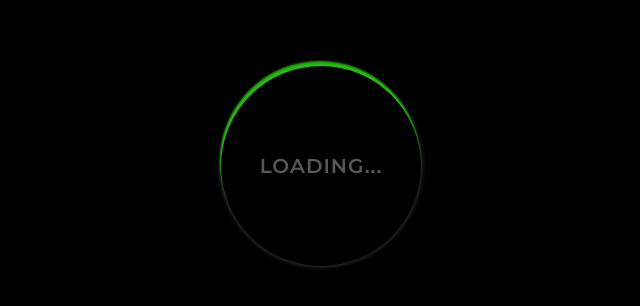
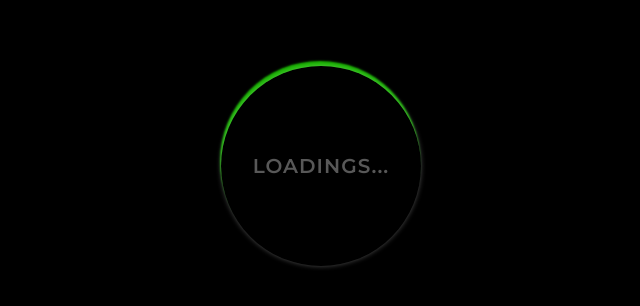
Before and after one commit to mohamedfer/LoadingPage, a plain HTML site: page index.html in a window 1280 px wide. Shown: the part 234-540 px from the top of the page, 319-959 px from the left. Drawn offline with Linux system fonts and the light colour scheme.

Commit message:
Update index.html

```diff
--- a/index.html
+++ b/index.html
@@ -12,7 +12,7 @@
    <div class="center">
 <div class="ring"></div>
 
-<span> loading...</span>
+<span> loadings...</span>
 
    </div>
 
```
